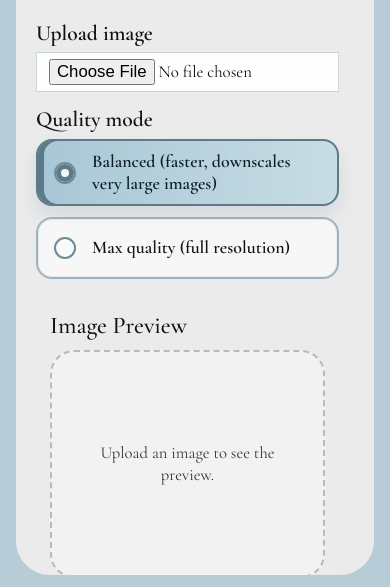
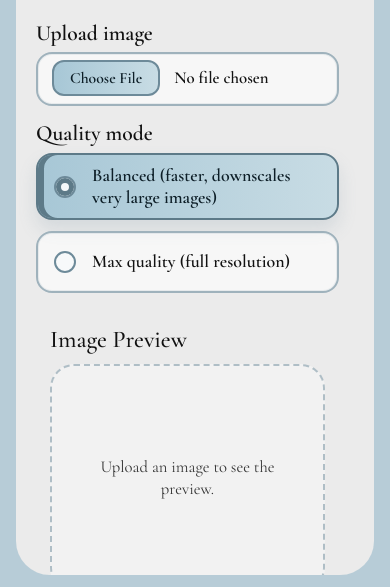
Before and after one commit to sarah813/Background-Remove-On-Edge, a website built with Vite: page index.html in a window 390 px wide. Shown: the part 311-898 px from the top of the page. Built offline with nearby package versions, Linux system fonts and the light colour scheme.

Commit message:
some small changes

```diff
--- a/src/style.css
+++ b/src/style.css
@@ -99,6 +99,7 @@ body {
 .field {
   display: grid;
   gap: 6px;
+  width: min(470px, 100%);
 }
 
 .field span {
@@ -109,22 +110,55 @@ body {
 
 input[type="file"] {
   width: 100%;
-  min-height: 38px;
-  border: 1px solid #cad7d9;
-  background: #fefefe;
-  color: var(--text-main);
+  min-height: 54px;
+  border: 2px solid #9fb2bc;
+  border-radius: 16px;
+  background: rgba(255, 255, 255, 0.6);
+  color: #121212;
   font: inherit;
-  font-size: 1.05rem;
-  padding: 8px 12px;
+  font-size: clamp(1.05rem, 1.2vw, 1.16rem);
+  font-weight: 600;
+  padding: 6px 14px;
+  box-shadow: inset 0 0 0 1px rgba(109, 138, 153, 0.12);
+  cursor: pointer;
 }
 
 input[type="file"] {
   padding-block: 6px;
 }
 
+input[type="file"]:hover {
+  border-color: #7f9aa8;
+  background: rgba(255, 255, 255, 0.78);
+}
+
+input[type="file"]:focus-visible {
+  outline: 3px solid rgba(109, 138, 153, 0.28);
+  outline-offset: 3px;
+}
+
+input[type="file"]::file-selector-button {
+  min-height: 36px;
+  margin-right: 14px;
+  padding: 0 16px;
+  border: 2px solid var(--button-border);
+  border-radius: 12px;
+  background: linear-gradient(90deg, #a7c7d6 0%, #c8dce4 100%);
+  color: #0d1e27;
+  font: inherit;
+  font-size: 0.98rem;
+  font-weight: 600;
+  cursor: pointer;
+}
+
+input[type="file"]:hover::file-selector-button {
+  filter: brightness(0.97);
+}
+
 .quality-group {
   display: grid;
   gap: 8px;
+  width: min(470px, 100%);
 }
 
 .quality-label {
@@ -175,9 +209,12 @@ input[type="file"] {
   transform: translateY(-50%);
 }
 
-.quality-option:hover:enabled {
-  border-color: #7f9aa8;
-  background: rgba(255, 255, 255, 0.78);
+.quality-option:not(.is-selected):hover:enabled {
+  border-color: #7a97a5;
+  background: linear-gradient(90deg, #d8e8ef 0%, #e7f1f5 100%);
+  box-shadow:
+    0 6px 12px rgba(109, 138, 153, 0.1),
+    inset 3px 0 0 #9ab8c6;
 }
 
 .quality-option:focus-visible {
@@ -205,6 +242,15 @@ input[type="file"] {
   display: grid;
   gap: 10px;
   padding: 12px 14px;
+}
+
+.top-layout > .preview-card,
+.result-preview-card {
+  width: min(100%, clamp(320px, 44vw, 620px));
+}
+
+.top-layout > .preview-card {
+  justify-self: end;
 }
 
 .preview-card h2 {
@@ -270,7 +316,7 @@ button {
   cursor: pointer;
 }
 
-button:hover:enabled {
+button:not(.quality-option):hover:enabled {
   filter: brightness(0.97);
 }
 
@@ -314,7 +360,6 @@ button:disabled {
 }
 
 .result-preview-card {
-  width: min(470px, 100%);
   justify-self: start;
 }
 
@@ -353,6 +398,12 @@ button:disabled {
     grid-template-columns: 1fr;
   }
 
+  .top-layout > .preview-card,
+  .result-preview-card {
+    width: 100%;
+    justify-self: stretch;
+  }
+
   .download-panel {
     min-height: auto;
     margin-top: 0;
```
